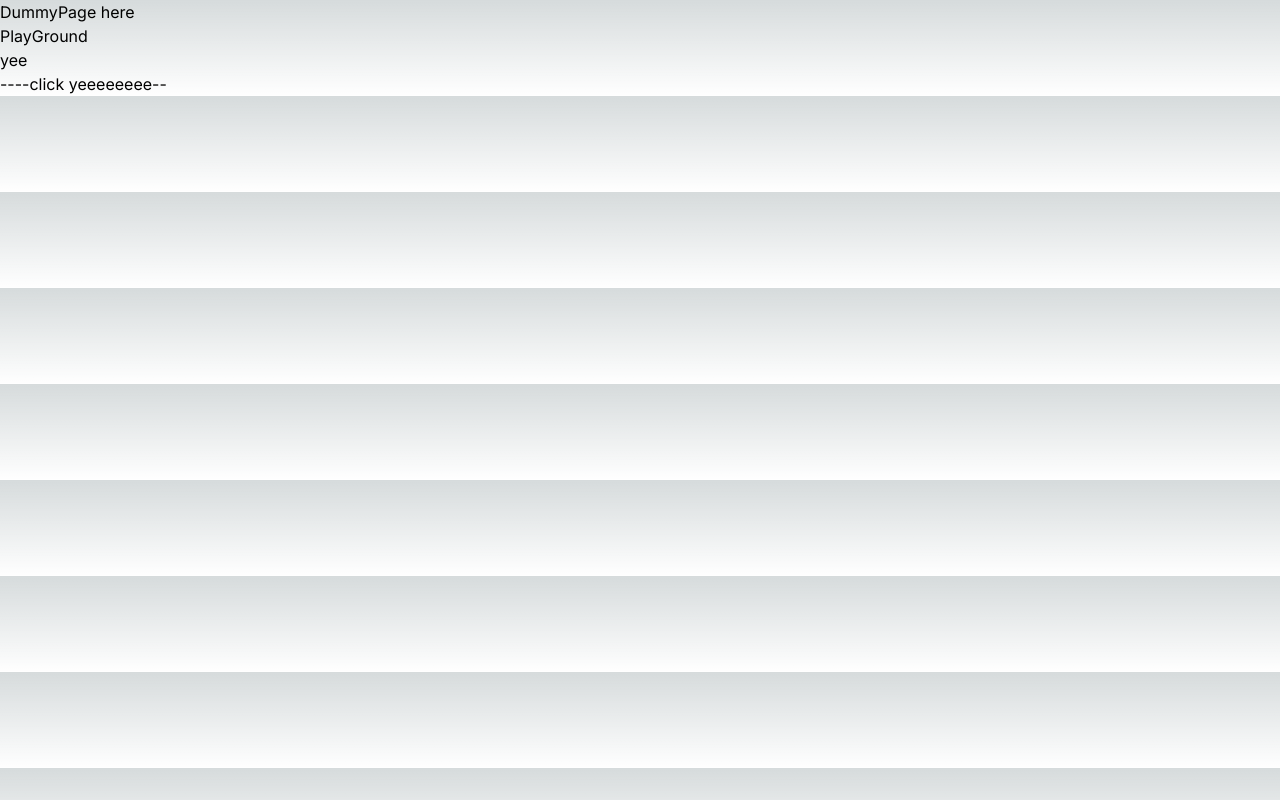
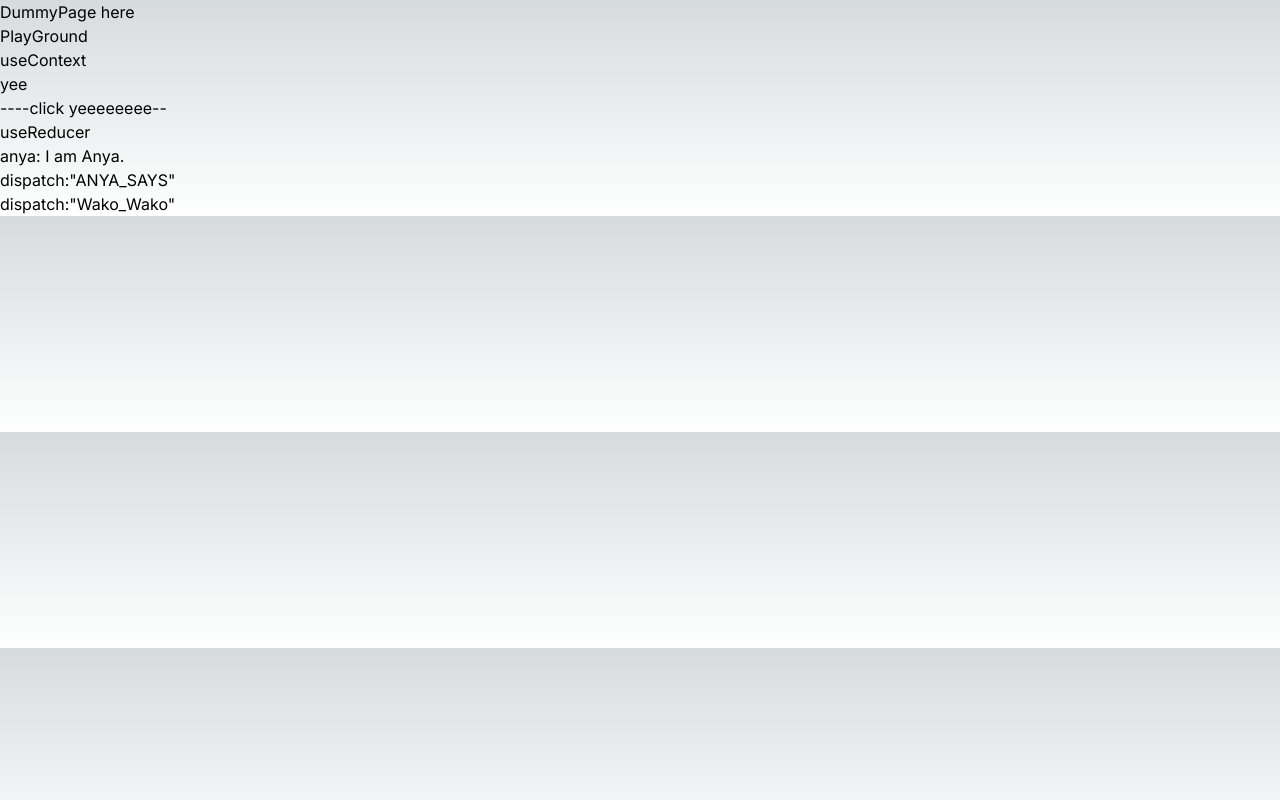
Before and after one commit to ethansnow2012/ethan_mono, a Next.js app in the folder packages/react_next_practice/: page /111 in a window 1280 px wide. Built offline with nearby package versions, Linux system fonts and the light colour scheme.

Commit message:
playground: reducer schema

```diff
--- a/packages/react_next_practice/src/components/playGround.tsx
+++ b/packages/react_next_practice/src/components/playGround.tsx
@@ -1,17 +1,28 @@
 "use client"
-import React, { useCallback } from "react"
+import React, { useReducer } from "react"
 import MyContextConsumer from "@/components/myContextConsumer"
 import { MyContextStateProvider } from "@/hook/myContextState"
+import { reducer, getInitialState } from "@/hook/myReducerSchema"
 
 const PlayGround = () => {
+  const [state, dispatch] = useReducer(reducer, getInitialState())
   return (
     <div>
       <h1>PlayGround</h1>
-      <MyContextStateProvider>
-        <div>
-          <MyContextConsumer></MyContextConsumer>
-        </div>
-      </MyContextStateProvider>
+      <div>
+        <h2>useContext</h2>
+        <MyContextStateProvider>
+          <div>
+            <MyContextConsumer></MyContextConsumer>
+          </div>
+        </MyContextStateProvider>
+      </div>
+      <div>
+        <h2>useReducer</h2>
+        <div>anya: {state.anya}</div>
+        <div onClick={() => dispatch({ type: "ANYA_SAYS" })}>dispatch:"ANYA_SAYS"</div>
+        <div onClick={() => dispatch({ type: "ANYA_WAKO" })}>dispatch:"Wako_Wako"</div>
+      </div>
     </div>
   )
 }
--- /dev/null
+++ b/packages/react_next_practice/src/hook/myReducerSchema.ts
@@ -0,0 +1,32 @@
+type IState = {
+  anya: string
+}
+
+type IReducerAction = {
+  type: "ANYA_SAYS" | "ANYA_WAKO"
+  payload?: any
+}
+
+export const getInitialState = (): IState => {
+  return {
+    anya: "I am Anya.",
+  }
+}
+
+export const reducer = (state: IState, action: IReducerAction) => {
+  switch (action.type) {
+    case "ANYA_SAYS":
+      return { ...state, anya: "I am Anya." }
+    case "ANYA_WAKO":
+      return { ...state, anya: "Wako Wako." }
+    default:
+      throw new Error("Unknown action type")
+  }
+}
+
+/*
+1. define the state type
+2. define the action type
+3. define the initial state
+4. define the reducer
+*/
```
